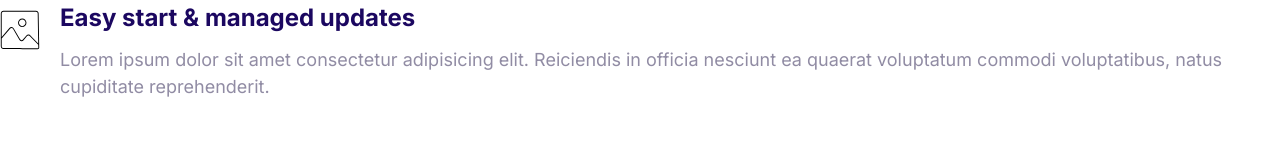
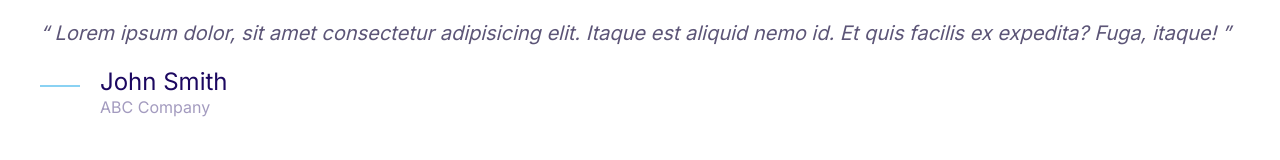
Before and after one commit to Marwan1hesham/moshify, a plain HTML site: page index.html in a window 1280 px wide. Drawn offline with Linux system fonts and the light colour scheme.

Commit message:
Build the quote component.

```diff
--- a/css/styles.css
+++ b/css/styles.css
@@ -4,6 +4,7 @@
     --color-accent: #ff3400;
     --color-headings: #1b0760;
     --color-body: #918ca4;
+    --color-bady-darker: #5c5577;
     --color-border: #ccc;
     --border-radius: 30px;
 }
@@ -378,3 +379,51 @@
 .media__image {
     margin-top: 1rem;
 }
+
+/* Quotes */
+.quote {
+    font-size: 3rem;
+    font-style: italic;
+    color: var(--color-bady-darker);
+    line-height: 1.3;
+}
+
+.quote__text::before {
+    content: open-quote;
+}
+
+.quote__text::after {
+    content: close-quote;
+}
+
+.media__author {
+    font-style: normal;
+    font-weight: 500;
+    margin-bottom: 0;
+}
+
+.quote__organization {
+    color: var(--color-headings);
+    opacity: .4;
+    font-style: normal;
+    font-size: 2rem;
+}
+
+.quote__line {
+    position: relative;
+    bottom: 10px;
+}
+
+@media screen and (min-width: 1024px) {
+    .quote {
+        font-size: 2rem;
+    }
+
+    .quote__author {
+        font-size: 2.4rem;
+    }
+
+    .quote__organization {
+        font-size: 1.6rem;
+    }
+}
--- a/index.html
+++ b/index.html
@@ -13,20 +13,24 @@
     <link rel="stylesheet" href="css/styles.css" />
   </head>
   <body>
+    <blockquote class="quote">
+      <p class="quote__text">
+        Lorem ipsum dolor, sit amet consectetur adipisicing elit. Itaque est
+        aliquid nemo id. Et quis facilis ex expedita? Fuga, itaque!
+      </p>
+      <footer>
         <div class="media">
           <div class="media__image">
-        <svg class="icon icon--primary">
-          <use xlink:href="images/sprite.svg#snap"></use>
+            <svg class="icon icon--primary quote__line">
+              <use xlink:href="images/sprite.svg#line"></use>
             </svg>
           </div>
           <div class="media__body">
-        <h3 class="media__title">Easy start & managed updates</h3>
-        <p>
-          Lorem ipsum dolor sit amet consectetur adipisicing elit. Reiciendis in
-          officia nesciunt ea quaerat voluptatum commodi voluptatibus, natus
-          cupiditate reprehenderit.
-        </p>
+            <h3 class="media__title media__author">John Smith</h3>
+            <p class="quote__organization">ABC Company</p>
           </div>
         </div>
+      </footer>
+    </blockquote>
   </body>
 </html>
```
Also changed, not shown: Components/quotes.html (added, +19 -0 lines). Lines whose indentation alone changed are shown as unchanged.
